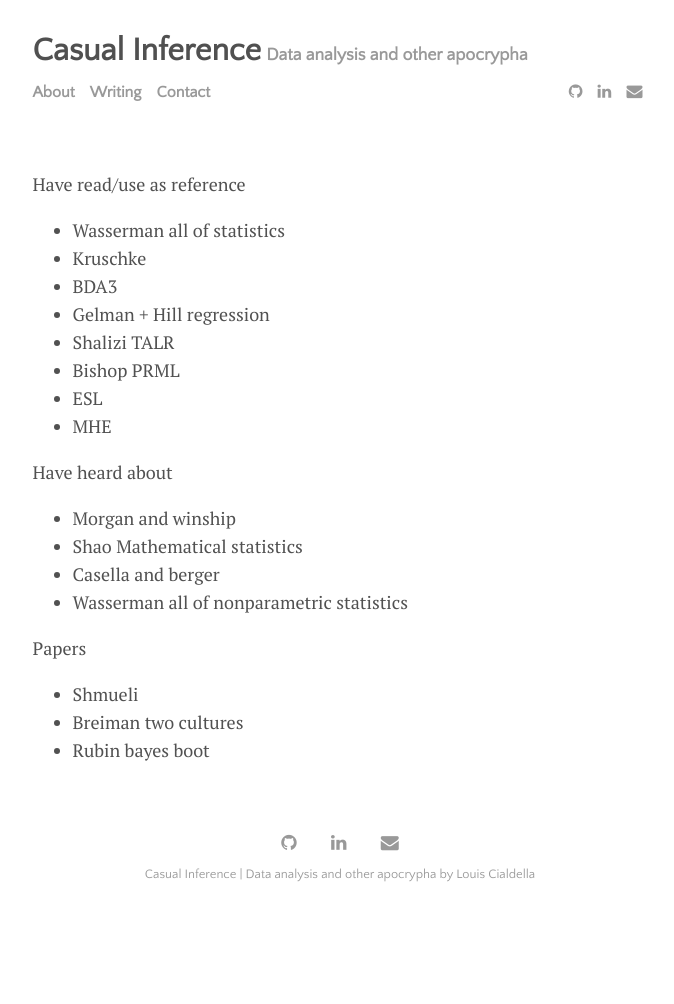
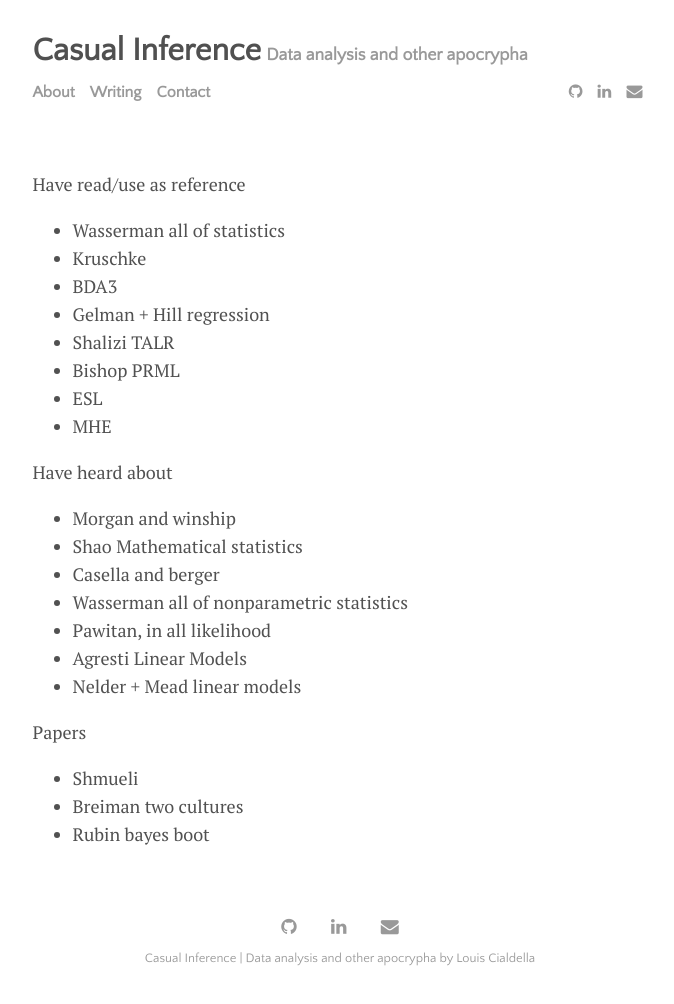
Before and after one commit to lmc2179/lmc2179.github.io, a Jekyll site: the page built from drafts/Reading.md, in a window 1280 px wide. Shown: the whole page, without its empty margins (300-974 px from the left). Built offline with Jekyll 4.4.1, drawn with Linux system fonts in a browser that asks for light colours; our own code applies the rules of GitHub Pages for plain Markdown files; before the commit the page ends 920 px from its top, so only the background shows below that.

Commit message:
Update Reading.md

```diff
--- a/drafts/Reading.md
+++ b/drafts/Reading.md
@@ -13,6 +13,9 @@ Have heard about
 - Shao Mathematical statistics
 - Casella and berger
 - Wasserman all of nonparametric statistics
+- Pawitan, in all likelihood
+- Agresti Linear Models
+- Nelder + Mead linear models
 
 Papers
 - Shmueli
```
